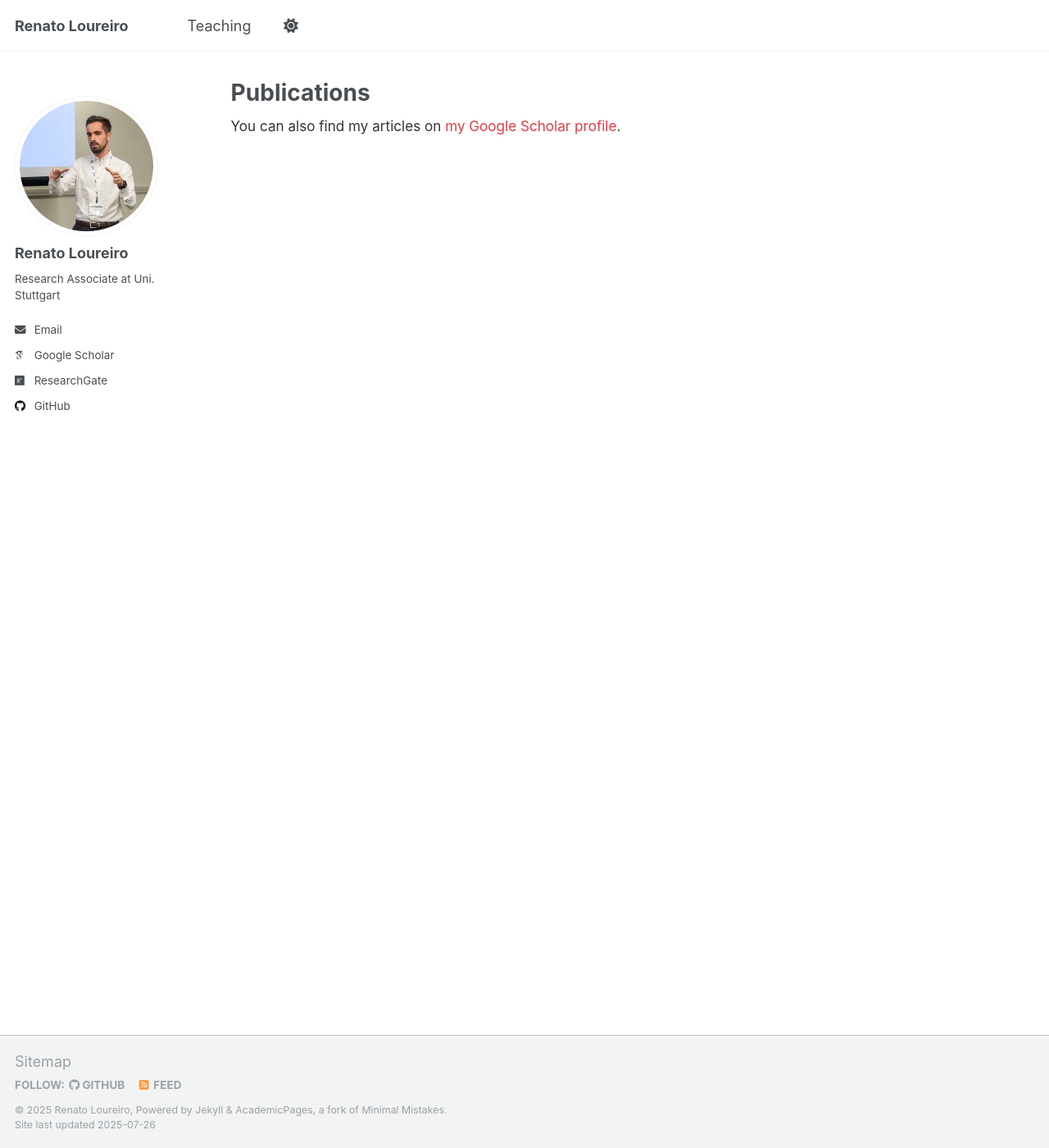
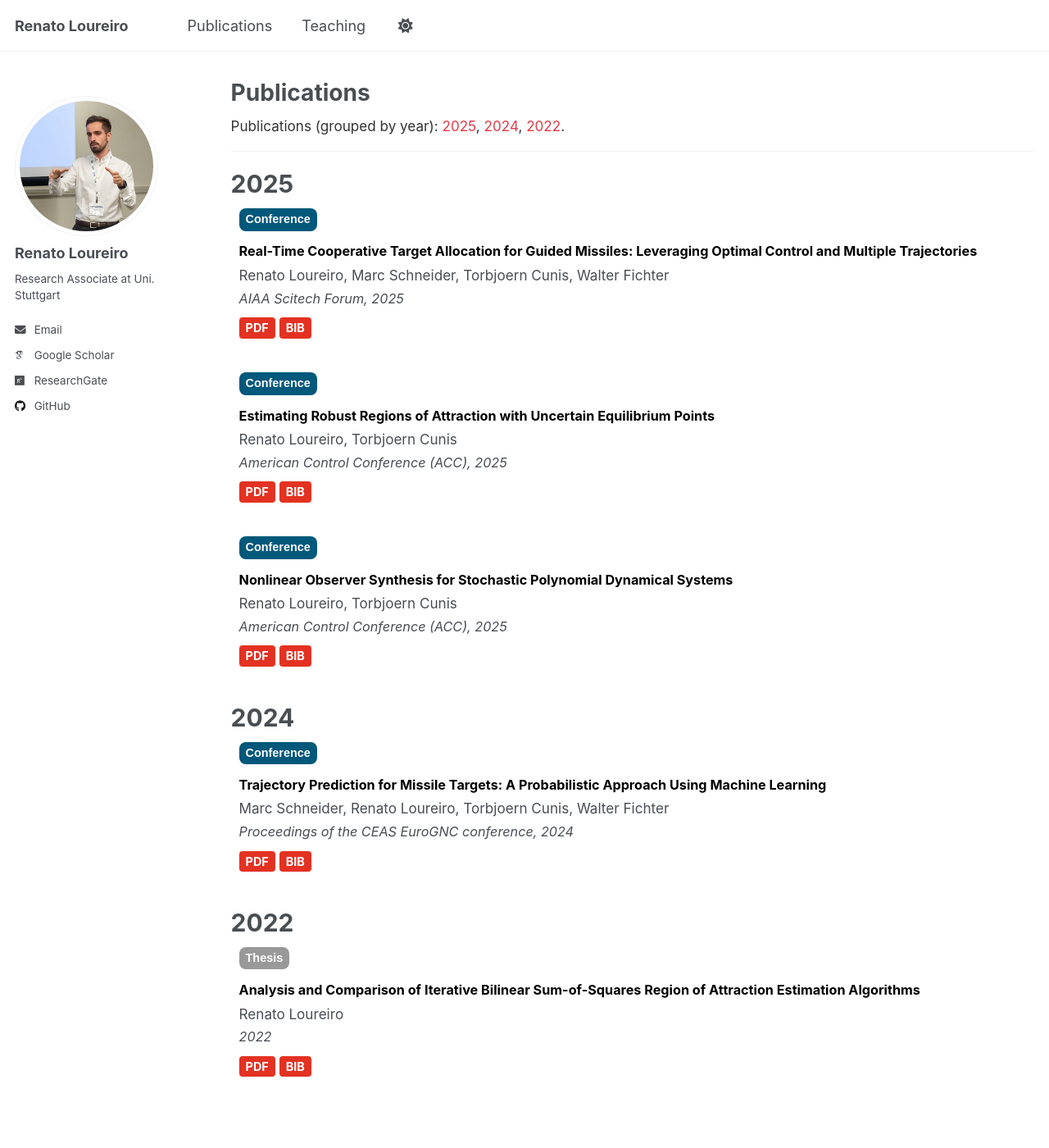
Before and after one commit to renatoloureiro/renatoloureiro.github.io, a Jekyll site: the page built from _pages/publications.html, in a window 1280 px wide and 1400 px high. Shown: the whole window at 82% size. Built offline with Jekyll 4.4.1, drawn with Linux system fonts in a browser that asks for light colours; some web fonts are replaced; a script that is not in the unit is left out.

```diff
--- /dev/null
+++ b/_data/bibere/authors.yml
@@ -0,0 +1,5 @@
+sameer:
+  name:
+    first: "Sameer"
+    last: "Singh"
+  website: "http://www.sameersingh.org"
--- /dev/null
+++ b/_data/bibere/papers.yml
@@ -0,0 +1,61 @@
+realtime:scitech25:
+  title: "Real-Time Cooperative Target Allocation for Guided Missiles: Leveraging Optimal Control and Multiple Trajectories"
+  authors:
+    - Renato Loureiro
+    - Marc Schneider
+    - Torbjoern Cunis
+    - Walter Fichter
+  venue: scitech
+  year: 2025
+  type: Conference
+  links:
+    - name: PDF
+      link: "https://arxiv.org/pdf/2404.14695.pdf"
+
+rroa:acc25:
+  title: "Estimating Robust Regions of Attraction with Uncertain Equilibrium Points"
+  authors:
+    - Renato Loureiro
+    - Torbjoern Cunis
+  venue: acc
+  year: 2025
+  type: Conference
+  links:
+    - name: PDF
+      link: "https://arxiv.org/pdf/2404.14695.pdf"
+
+observ:acc25:
+  title: "Nonlinear Observer Synthesis for Stochastic Polynomial Dynamical Systems"
+  authors:
+    - Renato Loureiro
+    - Torbjoern Cunis
+  venue: acc
+  year: 2025
+  type: Conference
+  links:
+    - name: PDF
+      link: "https://arxiv.org/pdf/2404.14695.pdf"
+
+marc:eurognc24:
+  title: "Trajectory Prediction for Missile Targets: A Probabilistic Approach Using Machine Learning"
+  authors:
+    - Marc Schneider
+    - Renato Loureiro
+    - Torbjoern Cunis
+    - Walter Fichter
+  venue: eurognc
+  year: 2024
+  type: Conference
+  links:
+    - name: PDF
+      link: "https://arxiv.org/pdf/2404.14695.pdf"
+
+renato:mthesis:
+  title: "Analysis and Comparison of Iterative Bilinear Sum-of-Squares Region of Attraction Estimation Algorithms"
+  authors:
+    - Renato Loureiro
+  year: 2022
+  type: Thesis
+  links:
+    - name: PDF
+      link: "https://arxiv.org/pdf/2404.14695.pdf"
--- /dev/null
+++ b/_data/bibere/venues.yml
@@ -0,0 +1,8 @@
+scitech:
+  name: "AIAA Scitech Forum"
+
+acc:
+  name: "American Control Conference (ACC)"
+
+eurognc:
+  name: "Proceedings of the CEAS EuroGNC conference"
--- a/_data/navigation.yml
+++ b/_data/navigation.yml
@@ -8,8 +8,8 @@
 #      Markdown formatted page while the second is generated using JSON.
 
 main:
-  #- title: "Publications"
-  #  url: /publications/
+  - title: "Publications"
+    url: /publications/
 
   #- title: "Talks"
   #  url: /talks/
--- /dev/null
+++ b/_includes/bibere/bibtex.html
@@ -0,0 +1,33 @@
+{%- assign paper = site.data.bibere.papers[include.pid] -%}
+{%- if paper -%}
+@{%- include bibere/bibtex-entry-type.html type=paper.type -%} { {{-include.pid-}},
+  author = {
+    {%- for a in paper.authors -%}
+        {%- assign author = site.data.bibere.authors[a] -%}
+        {%- if author -%}
+          {%- if a == include.mainAuthor -%}
+            {\\textbf{ {{-author.name.first-}}}} {\\textbf{ {{-author.name.last-}} }}
+          {%- else -%}
+            {{ author.name.first }} {{ author.name.last }}
+          {%- endif -%}
+        {%- else -%}
+            {{ a }}
+        {%- endif -%}
+        {% unless forloop.last == true %} and {% endunless %}
+    {%- endfor -%}
+  },
+  title = { { {{- paper.title | strip_newlines -}} } },
+  {% include bibere/bibtex-venue-title.html type=paper.type %} = {
+        {%- assign venue = site.data.bibere.venues[paper.venue] -%}
+        {%- if venue -%}
+          {{ venue.name }}
+        {%- else -%}
+            {{ paper.venue }}
+        {%- endif -%}
+    },{% for field in paper.bibtex_fields %}
+  {{ field[0] }} = { {{- field[1] -}} },{% endfor %}{% if paper.doi %}
+  doi = { {{- paper.doi -}} },{% endif %}{% if paper.pages %}
+  pages = { {{- paper.pages -}} },{% endif %}
+  year = { {{- paper.year -}} }
+}
+{%- endif -%}
--- /dev/null
+++ b/_includes/bibere/byyear.html
@@ -0,0 +1,49 @@
+{% assign minYear = include.minYear |  to_integer %}
+<!-- Create a list of papers filtered by flags -->
+{% assign filtered = '' | split: '' %}
+{%- for p in site.data.bibere.papers -%}
+    {%- assign numyear = p[1].year | to_integer -%}
+    {%- if numyear >= minYear -%}
+        {%- if include.filterAuthor %}
+            {%- if p[1].authors contains include.filterAuthor -%}
+                {% assign filtered = filtered | push: p %}
+            {%- endif -%}
+        {%- else -%}
+            {% assign filtered = filtered | push: p %}
+        {%- endif -%}
+    {%- endif -%}
+{%- endfor -%}
+<!-- Group filtered ones by year, sorted -->
+{% assign years = filtered | group_by_exp: "p",
+"p[1].year" | sort: "name" | reverse %}
+
+
+<div class="news-content">
+Publications (grouped by year):
+{%- for year in years -%}
+    {%- if forloop.first == false -%}
+    ,
+    {% endif %}
+    <a href="#{{ year.name }}">{{ year.name }}</a>
+{%- endfor -%}
+.
+<hr>
+</div>
+
+
+<!-- For each year, sorted by type (alphabetical), then sort_weight -->
+{% for year in years %}
+    <span id="{{ year.name }}" class="yearGroup">{{ year.name }}</span>
+    <ul class="papers">
+    {% assign types = year.items | group_by_exp: "p", "p[1].type" | sort: "name" %}
+    {% for type in types %}
+        {% assign weights = type.items | group_by_exp: "p", "p[1].sort_weight" | sort: "name" | reverse %}
+        {% for weight in weights %}
+            {% for p in weight.items %}
+                {%- assign pid = p[0] -%}
+                {% include bibere/paper.html pid=pid mainAuthor=include.mainAuthor %}
+            {% endfor %}
+        {% endfor %}
+    {% endfor %}
+    </ul>
+{% endfor %}
--- /dev/null
+++ b/_includes/bibere/paper.html
@@ -0,0 +1,67 @@
+{%- assign paper = site.data.bibere.papers[include.pid] -%}
+{%- if paper -%}
+  {%- capture clean_id -%}
+    {{ include.pid | replace: ":", "_" | replace: "-", "_" }}
+  {%- endcapture -%}
+  <div class="paper-entry" id="{{ clean_id }}" style="margin-bottom: 2em;">
+
+    <!-- Type Label -->
+    <span class="paper-label" style="display: inline-block; background-color: {% if paper.type == 'Pre-print' %}#c22eb4{% elsif paper.type == 'Conference' %}#00587a{% else %}#999{% endif %}; color: white; padding: 3px 8px; border-radius: 8px; font-size: 0.8em; font-weight: bold;">
+      {{ paper.type }}
+    </span>
+
+    <!-- Title -->
+    <div style="margin-top: 0.2em;">
+      <a href="{% if paper.links and paper.links[0] %}{{ paper.links[0].link }}{% else %}#{% endif %}" style="font-size: 0.9em; font-weight: bold; color: #000000; text-decoration: none;">
+        {{ paper.title }}
+      </a>
+    </div>
+
+    <!-- Authors -->
+    <div style="margin-top: 0.2em; font-size: 0.95em;">
+      {%- for a in paper.authors -%}
+        {%- assign author = site.data.bibere.authors[a] -%}
+        <span>
+        {%- if author -%}
+          {{ author.name.first }} {{ author.name.last }}
+        {%- else -%}
+          {{ a }}
+        {%- endif -%}
+        </span>
+        {%- unless forloop.last -%},&nbsp;{%- endunless -%}
+      {%- endfor -%}
+    </div>
+
+    <!-- Venue and Date -->
+    <div style="font-style: italic; font-size: 0.9em; margin-top: 0.2em;">
+      {%- assign venue = site.data.bibere.venues[paper.venue] -%}
+      {% if paper.arxiv %}arXiv:{{ paper.arxiv }} [{{ paper.category }}], {% endif %}
+      {% if venue %}{{ venue.name }}, {% endif %}{{ paper.month }} {{ paper.year }}
+    </div>
+
+    <!-- Buttons -->
+    <div style="margin-top: 0.5em;">
+      {%- for item in paper.links -%}
+        <a href="{{ item.link }}" class="btn btn-default btn-sm" style="display: inline-block; background: rgb(227, 50, 34); border: 1px solid #ffffff; border-radius: 4px; padding: 2px 8px; font-size: 0.8em; margin-right: 5px; text-decoration: none;">
+          {{ item.name }}
+        </a>
+      {%- endfor -%}
+      <a href="javascript:void(0);" onclick="$('#{{ clean_id }}_bibtex').slideToggle(200)" class="btn btn-default btn-sm" style="display: inline-block; background: rgb(227, 50, 34); border: 1px solid #ffffff; border-radius: 4px; padding: 2px 8px; font-size: 0.8em; margin-right: 5px; text-decoration: none; color: white;">BIB</a>
+    </div>
+
+    <!-- BibTex Toggle -->
+    <div style="margin-top: 0.3em;">
+      <div class="collapse" id="{{ clean_id }}_bibtex" style="display:none; margin-top: 0.5em;">
+        <div class="panel panel-info">
+          <pre class="panel-body details-panel">
+            {%- include bibere/bibtex.html pid=include.pid -%}
+          </pre>
+        </div>
+      </div>
+    </div>
+
+  </div>
+{%- else -%}
+  <p class="text-danger">Paper with id {{include.pid}} not found!</p>
+  {{ error.standard_error }}
+{%- endif -%}
--- /dev/null
+++ b/_sass/_bibere.scss
@@ -0,0 +1,128 @@
+
+
+$primary:       #0064a4;
+$link:          #666666;
+$link-hover:    #999999;
+
+$white:         #ffffff;
+$black:         #000000;
+
+.yearGroup {
+  font-size: 30px;
+  font-weight: bold;
+}
+
+.papers {
+  padding-left: 5px;
+  margin: 5px;
+}
+
+// .papers li {
+//   margin: 10px;
+//   padding-left: 0px;
+// }
+
+.mainAuthor {
+  color:$primary;
+  font-weight: normal;
+}
+
+.mainAuthor a {
+  color:$primary;
+  font-weight: bold;
+}
+
+.title {
+  font-weight: bold;
+  display: block;
+}
+
+.venue {
+  font-style: italic;
+}
+
+.emphasisNote {
+  font-weight: bold;
+  color: $primary;
+}
+
+.note {
+  font-style: italic;
+  color: $primary;
+}
+
+.abstract {
+  display: none;
+  margin-block-start: 1em;
+  margin-block-end: 1em;
+}
+
+.tag {
+  margin-left: 10px;
+  padding: 3px;
+}
+
+.collapse {
+    display: none;
+}
+
+.details-panel {
+  margin: 2px;
+  padding: 2px;
+  font-size: 12px;
+}
+
+.tag_Conference {
+  background-color: $primary;
+  color: $white;
+}
+
+.tag_Journal {
+  background-color: $primary;
+  color: $white;
+}
+
+.tag_Workshop {
+  background-color: $link;
+  color: $white;
+}
+
+.tag_Chapter {
+  background-color: $link-hover;
+  color: $black;
+}
+
+.tag_Demo {
+  background-color: $link-hover;
+  color: $black;
+}
+
+
+/* .link a {
+  display: inline-block;
+} */
+
+
+/* .details-panel-body {
+  margin: 0px;
+  border: 0px;
+  padding: 10px;
+  font-size: 12px;
+}
+
+.details-panel-body:before {
+  content: "";
+}
+
+.details-panel-body:after {
+  content: "";
+} */
+
+.paper-label {
+  font-family: sans-serif;
+  margin-bottom: 0.5em;
+}
+
+.paper-entry a:hover {
+  text-decoration: underline;
+}
--- a/assets/css/main.scss
+++ b/assets/css/main.scss
@@ -38,5 +38,6 @@
 
     "vendor/font-awesome/fontawesome",
     "vendor/font-awesome/solid",
-    "vendor/font-awesome/brands"
+    "vendor/font-awesome/brands",
+    "bibere"
 ;
```
Also changed, not shown: _bibliography/papers.bib (deleted, +0 -11 lines), _includes/bibere/bibtex-all.html (added, +36 -0 lines), _includes/bibere/bibtex-entry-type.html (added, +13 -0 lines), _includes/bibere/bibtex-venue-title.html (added, +13 -0 lines), _pages/publications.html (+2 -23 lines), _publications/2009-10-01-paper-title-number-1.md (deleted, +0 -14 lines), _publications/2010-10-01-paper-title-number-2.md (deleted, +0 -14 lines), _publications/2015-10-01-paper-title-number-3.md (deleted, +0 -14 lines), _publications/2024-02-17-paper-title-number-4.md (deleted, +0 -13 lines), _publications/2025-06-08-paper-title-number-5.md (deleted, +0 -13 lines).
